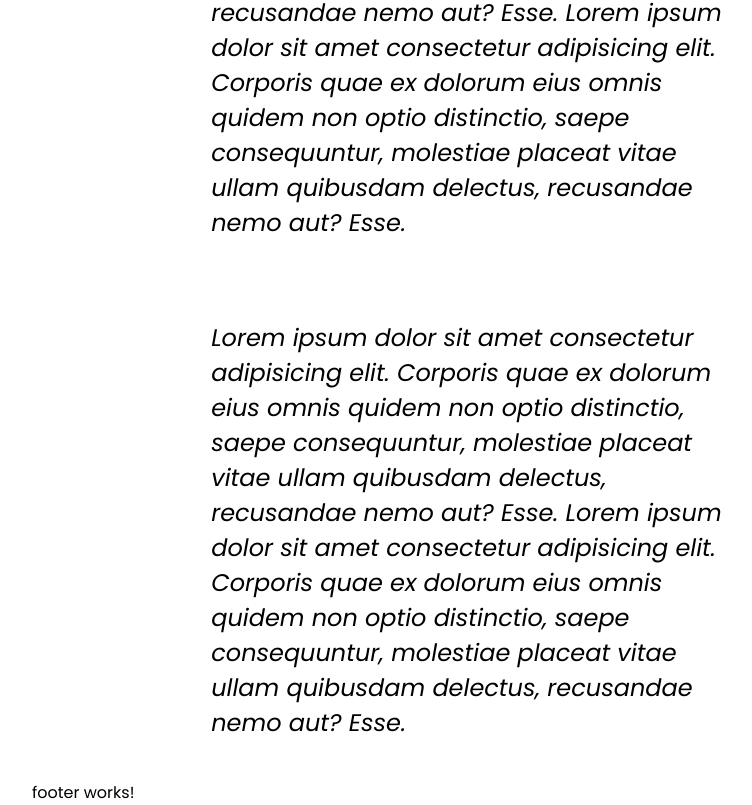
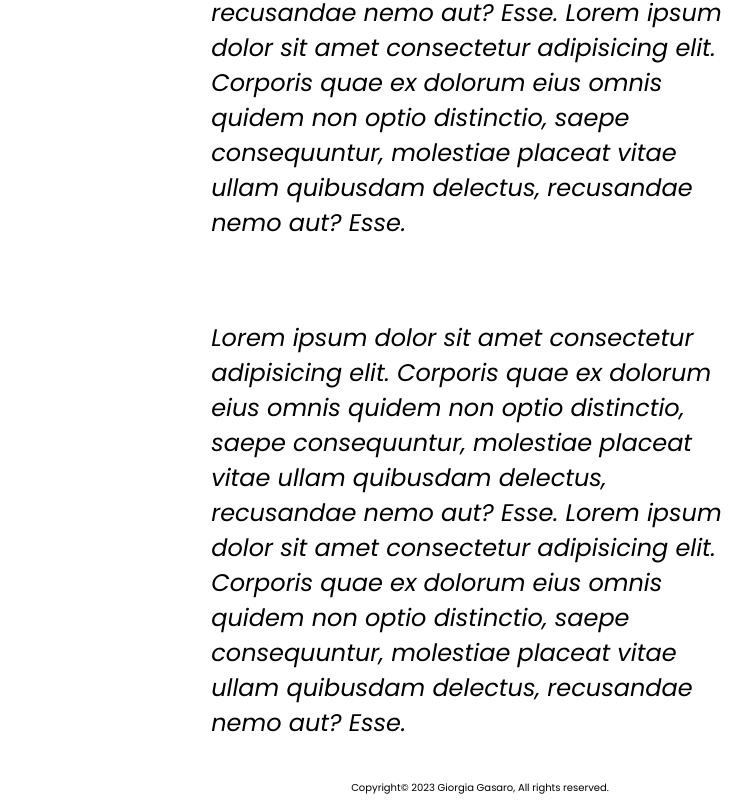
Before and after one commit to InfoMax95/fisio_client, an Angular app: page /homepage in a window 1280 px wide. Shown: the part 872-1677 px from the top of the page, without its empty margins (160-912 px from the left). Built offline with nearby package versions, Linux system fonts and the light colour scheme.

Commit message:
add copyrights to footer

```diff
--- a/src/app/shared/footer/footer.component.html
+++ b/src/app/shared/footer/footer.component.html
@@ -1 +1 @@
-<p>footer works!</p>
+<p>Copyright&#169; 2023 Giorgia Gasaro, All rights reserved.</p>
--- a/src/app/shared/footer/footer.component.scss
+++ b/src/app/shared/footer/footer.component.scss
@@ -0,0 +1 @@
+p { text-align: center; font-size: 10px; }
```
